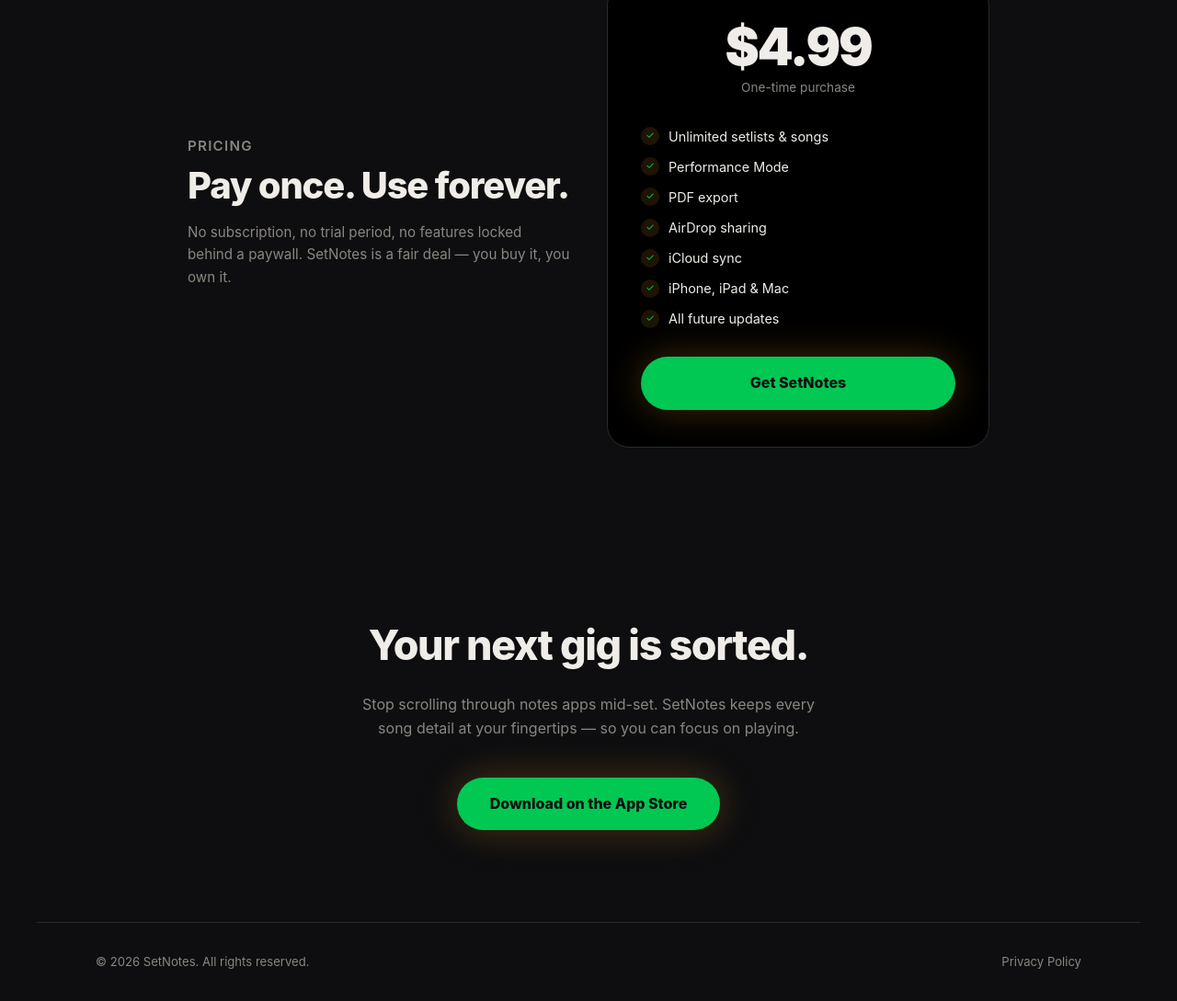
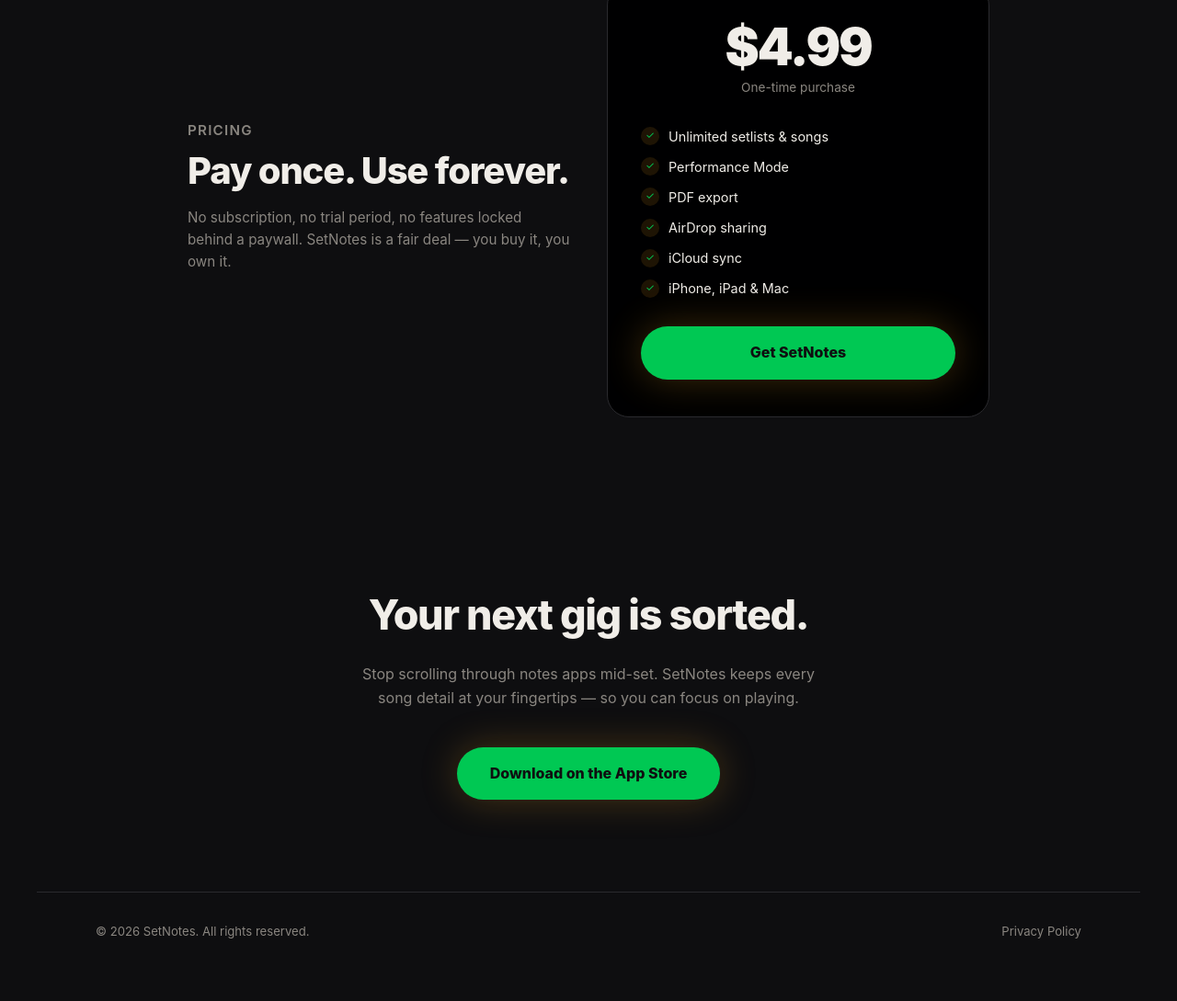
Before and after one commit to keybaard/setnotes-support, a plain HTML site: page index.html in a window 1280 px wide. Shown: the part 2137-3226 px from the top of the page at 92% size. After the commit the page ends 3193 px from the top, so only its background shows below. Drawn offline with Linux system fonts and the light colour scheme.

Commit message:
Remove 'All future updates' from features listremoved
Removed the item for 'All future updates' from the list.

```diff
--- a/index.html
+++ b/index.html
@@ -528,7 +528,6 @@
       <li><span class="check">✓</span> AirDrop sharing</li>
       <li><span class="check">✓</span> iCloud sync</li>
       <li><span class="check">✓</span> iPhone, iPad &amp; Mac</li>
-      <li><span class="check">✓</span> All future updates</li>
     </ul>
     <a class="btn-primary" href="https://apps.apple.com/app/id6771142337" target="_blank" rel="noopener" style="width:100%; justify-content:center;">
       Get SetNotes
```
